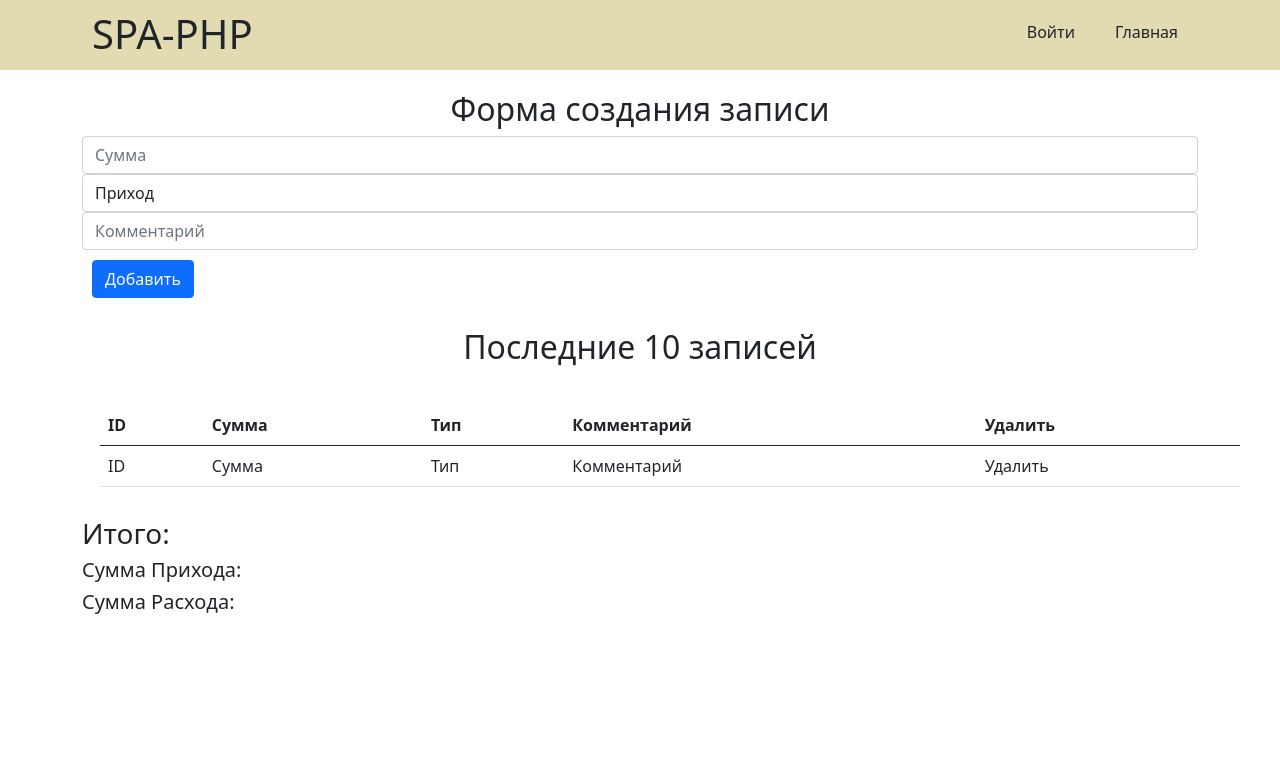
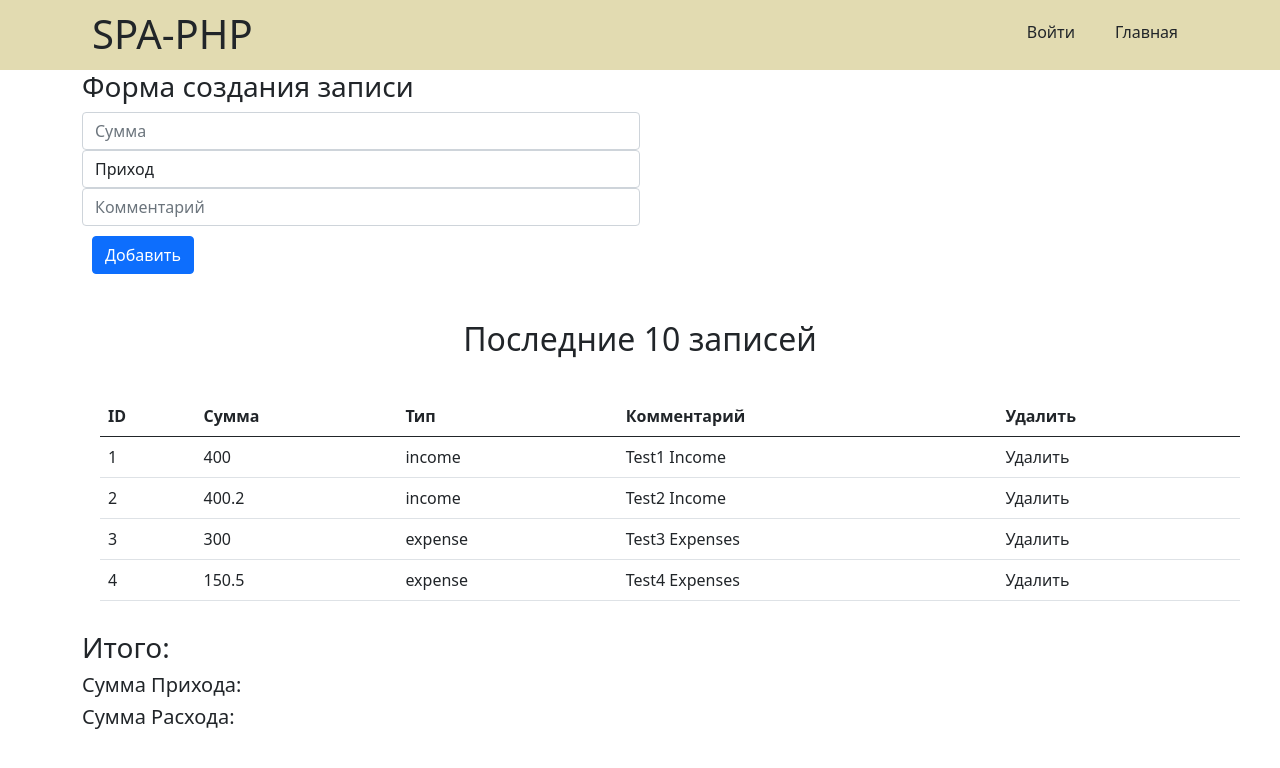
Before and after one commit to Denis-Guselnikov/SPA, a PHP site: page / in a window 1280 px wide. Shown: the top 768 px of the page. Run offline with PHP 8.4, Linux system fonts and the light colour scheme; data comes from the database, SQL or seed files in the repository.

Commit message:
add info table

```diff
--- a/index.php
+++ b/index.php
@@ -3,7 +3,6 @@ include "function.php";
 include "path.php";
 $operations = selectAll('operation');
 $users = selectAll('users');
-//tt($_SESSION);
 ?>
 
 <!DOCTYPE html>
@@ -18,8 +17,9 @@ $users = selectAll('users');
 <div class="container">
     <div class="row content">
         <!-- Форма START -->
-        <h2>Форма создания записи</h2>
+        <h3>Форма создания записи</h3>
         <form action="" class="form-inline">
+            <div class="mb-3 col-md-6">
             <input type="hidden" name="url" value="">
             <input type="number" class="form-control" name="sum" placeholder="Сумма">
             <select class="form-control" name="status">
@@ -28,6 +28,7 @@ $users = selectAll('users');
             </select>
             <input type="text" class="form-control" placeholder="Комментарий" name="description">
             <button type="submit" class="btn btn-primary">Добавить</button>
+            </div>
         </form>
         <!-- Форма END -->
 
@@ -44,13 +45,15 @@ $users = selectAll('users');
             </tr>
             </thead>
             <tbody>
+            <?php foreach($operations as $operation):  ?>
             <tr>
-                <td>ID</td>
-                <td>Сумма</td>
-                <td>Тип</td>
-                <td>Комментарий</td>
+                <td><?= $operation['id']; ?></td>
+                <td><?= $operation['amount']; ?></td>
+                <td><?= $operation['status']; ?></td>
+                <td><?= $operation['description'] ?></td>
                 <td>Удалить</td>
             </tr>
+            <?php endforeach; ?>
             </tbody>
         </table>
         <!-- Таблица END -->
```
